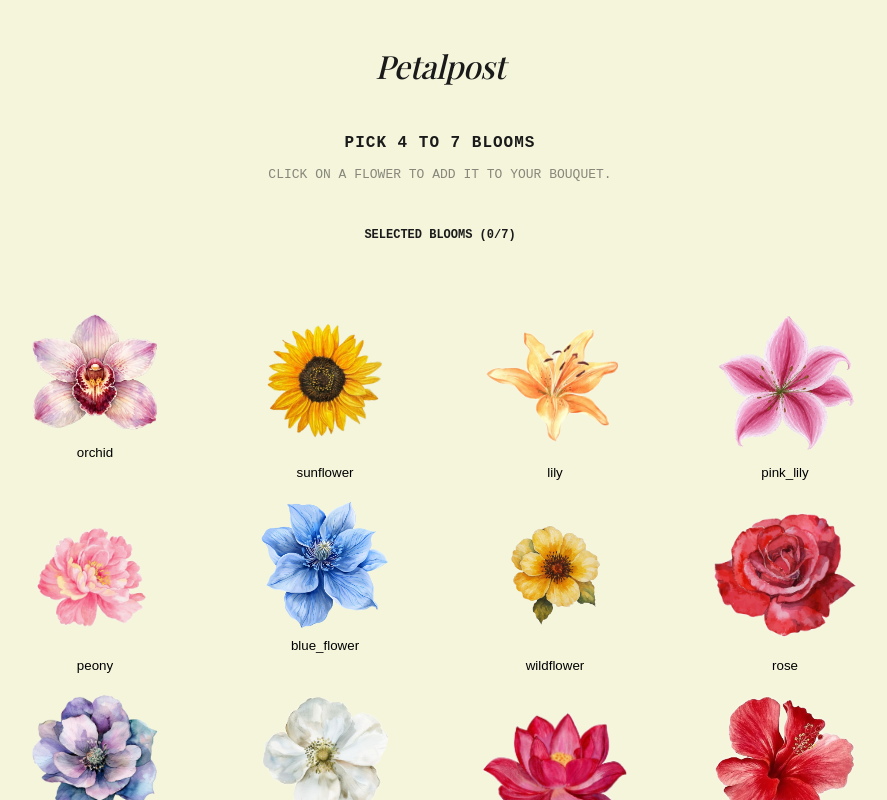
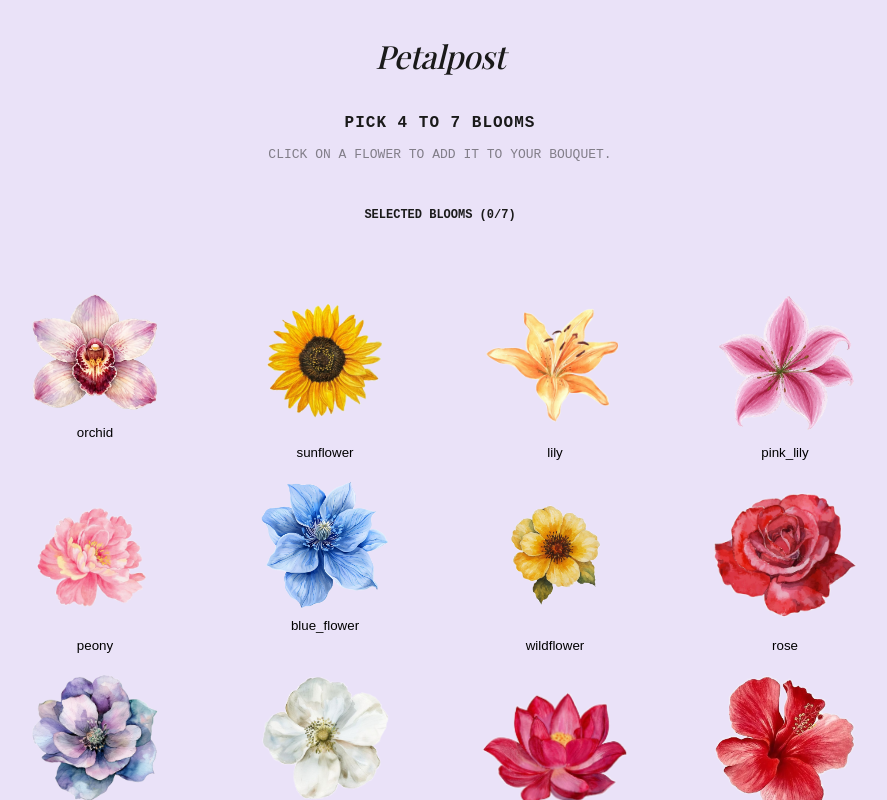
Before and after one commit to mansimratpannu/flowerbouquet, a plain HTML site: page index.html in a window 1280 px wide. Both pictures are taken after a click on the button "BUILD A BOUQUET". Shown: the top 800 px of the page, without its empty margins (200-1087 px from the left). Drawn offline with nearby package versions, Linux system fonts and the light colour scheme; a web font is replaced by a local one.

Commit message:
Change background to lavender purple and reduce header vertical gap

```diff
--- a/index.css
+++ b/index.css
@@ -4,13 +4,13 @@
 
 /* 1. Design Tokens & CSS Variables */
 :root {
-  --bg-color: #F5F5DC;          /* Classic Warm Cream / Beige */
+  --bg-color: #EAE2F8;          /* Soft premium pastel lavender/purple */
   --text-color: #1A1A1A;        /* Deep Off-Black */
   --card-bg: #FFFFFF;           /* Card Paper White */
   --btn-bg: #000000;            /* Pitch Black Buttons */
-  --btn-text: #F5F5DC;          /* Cream Text for Buttons */
+  --btn-text: #EAE2F8;          /* Lavender Text for Buttons */
   --border-color: #000000;      /* Crisp Solid Borders */
-  --accent-color: #E6E6C2;      /* Slightly darker warm cream for hovers */
+  --accent-color: #DED2F0;      /* Slightly darker lavender/purple for hovers */
 
   --font-mono: 'Martian Mono', monospace;
   --font-serif: 'Playfair Display', Georgia, serif;
@@ -44,6 +44,10 @@ body.stage-home {
   background-color: #FFEAEF; /* Soft premium pastel blush pink */
 }
 
+body.stage-home .main-content {
+  align-items: center; /* Centered vertically on homepage */
+}
+
 /* App Layout */
 .app-container {
   display: flex;
@@ -57,8 +61,8 @@ body.stage-home {
 
 .app-header {
   text-align: center;
-  padding: 20px 0;
-  margin-bottom: 20px;
+  padding: 10px 0;
+  margin-bottom: 10px;
 }
 
 .logo-link {
@@ -88,9 +92,10 @@ body.stage-home {
 .main-content {
   flex-grow: 1;
   display: flex;
-  align-items: center;
+  align-items: flex-start;
   justify-content: center;
   width: 100%;
+  padding-top: 10px;
 }
 
 .app-footer {
```
